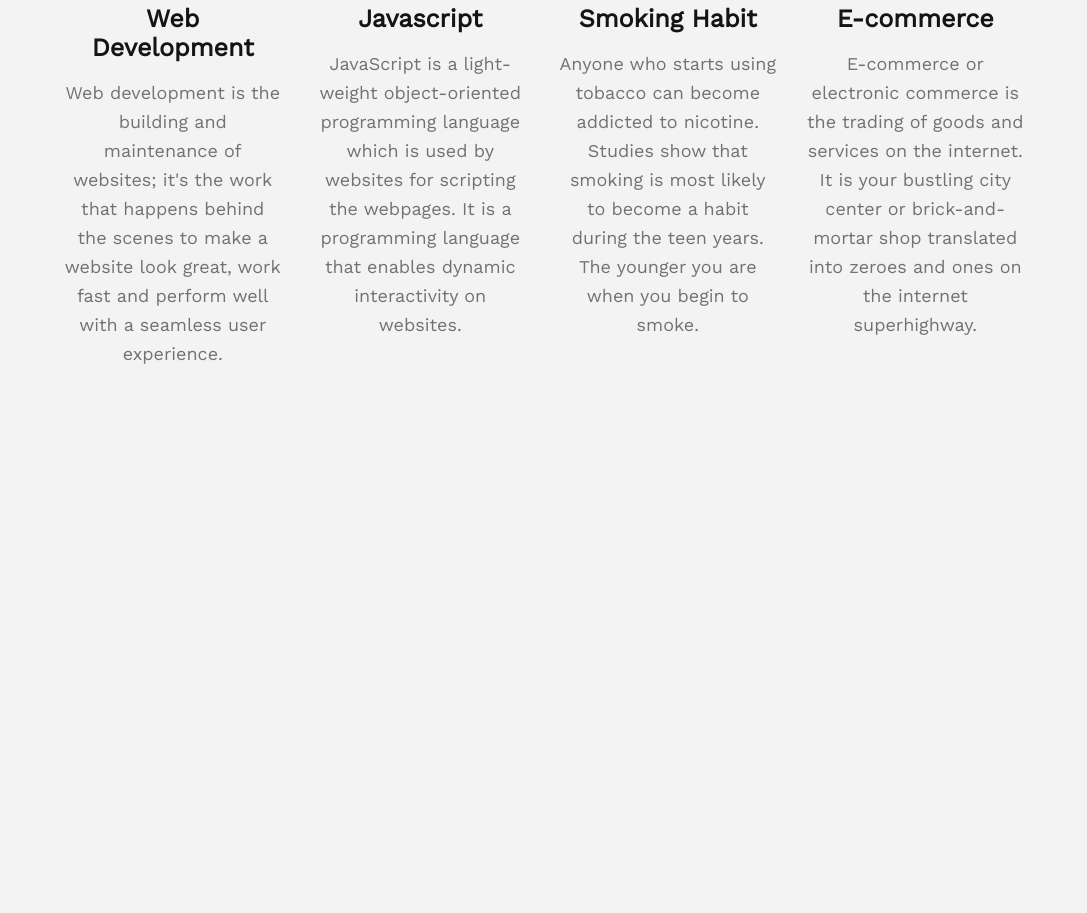
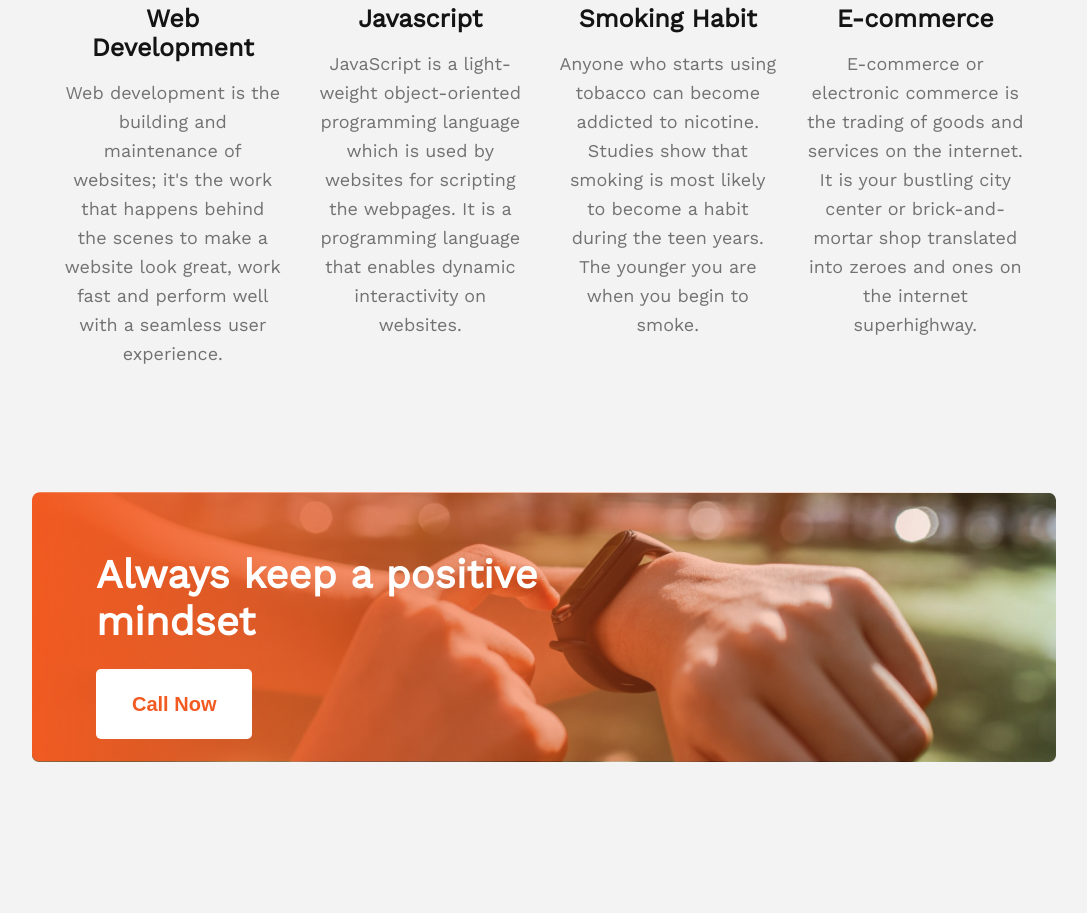
Before and after one commit to ijazhossain/new-year-website, a plain HTML site: page index.html in a window 1280 px wide. Shown: the part 1973-2886 px from the top of the page, without its empty margins (96-1183 px from the left). Before the commit the page ends 2341 px from the top, so only its background shows below. Drawn offline with nearby package versions, Linux system fonts and the light colour scheme.

Commit message:
contact section commited

```diff
--- a/index.html
+++ b/index.html
@@ -117,6 +117,12 @@
 
             </div>
         </section>
+
+        <!-- contact section -->
+        <section class="contact-container">
+            <h2 class="contact-title">Always keep a positive <br> mindset</h2>
+            <button class="call-now-btn">Call Now</button>
+        </section>
     </main>
 </body>
 
--- a/styles/style.css
+++ b/styles/style.css
@@ -144,3 +144,33 @@ body {
     line-height: 29px;
     color: #737272;
 }
+
+/* contact section */
+.contact-container {
+    width: 75%;
+    border-radius: 8px;
+    background-image: url('../images/gradient3.png'), url('../images/watch.png');
+    background-size: contain;
+    background-repeat: no-repeat;
+    min-height: 300px;
+    margin: 124px auto;
+    color: white;
+    padding: 59px 0 59px 64px;
+}
+
+.contact-title {
+    font-size: 40px;
+    line-height: 47px;
+    margin-bottom: 24px;
+}
+
+.call-now-btn {
+    height: 70px;
+    padding: 20px 36px;
+    font-weight: 600;
+    font-size: 20px;
+    color: #F15B22;
+    border-radius: 5px;
+    background: #FFFFFF;
+    border: none;
+}
```
